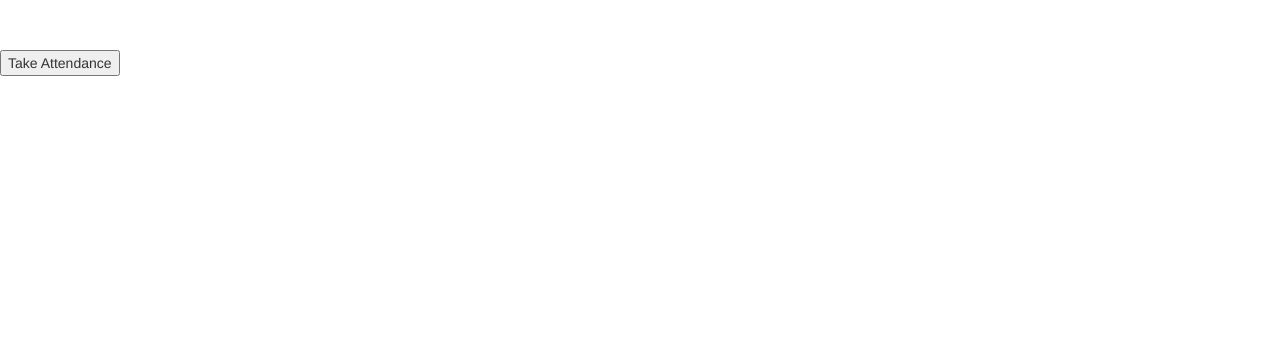
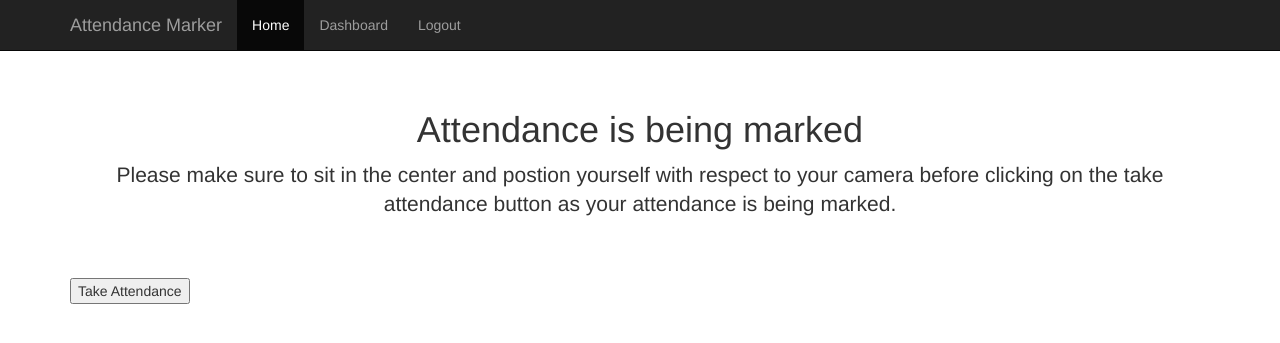
Before and after one commit to inout7-segfault/inout7-facial-recognition, a Flask app: page /capture in a window 1280 px wide. Shown: the top 343 px of the page. Run offline with Flask 2, Linux system fonts and the light colour scheme; parts of the project's set-up code (start-up, migrations or seed data) failed here and were passed over; some libraries are stand-ins or nearby versions.

Commit message:
Added UI to capture page

```diff
--- a/templates/capture.html
+++ b/templates/capture.html
@@ -57,7 +57,34 @@ Attendance Capture
 
 
 {% block content %}
+<nav class="navbar navbar-inverse navbar-fixed-top">
+  <div class="container">
+    <div class="navbar-header">
+      <button type="button" class="navbar-toggle collapsed" data-toggle="collapse" data-target="#navbar" aria-expanded="false" aria-controls="navbar">
+        <span class="sr-only">Toggle navigation</span>
+        <span class="icon-bar"></span>
+        <span class="icon-bar"></span>
+        <span class="icon-bar"></span>
+      </button>
+      <a class="navbar-brand" href="#">Attendance Marker</a>
+    </div>
+    <div id="navbar" class="collapse navbar-collapse">
+      <ul class="nav navbar-nav">
+        <li class="active"><a href="{{ url_for('index') }}">Home</a></li>
+        <li><a href="{{ url_for('dashboard') }}">Dashboard</a></li>
+        <li><a href="{{ url_for('logout') }}">Logout</a></li>
+      </ul>
+    </div><!--/.nav-collapse -->
+  </div>
+</nav>
+<div class="container">
 
-<button id="attendanceButton">Take Attendance</button>
+  <div class="starter-template">
+    <h1>Attendance is being marked</h1>
+    <p class="lead">Please make sure to sit in the center and postion yourself with respect to your camera before clicking on the take attendance button as your attendance is being marked.</p>
+  </div>
+  <button id="attendanceButton">Take Attendance</button>
+
+</div>
 
 {% endblock  %}
```
